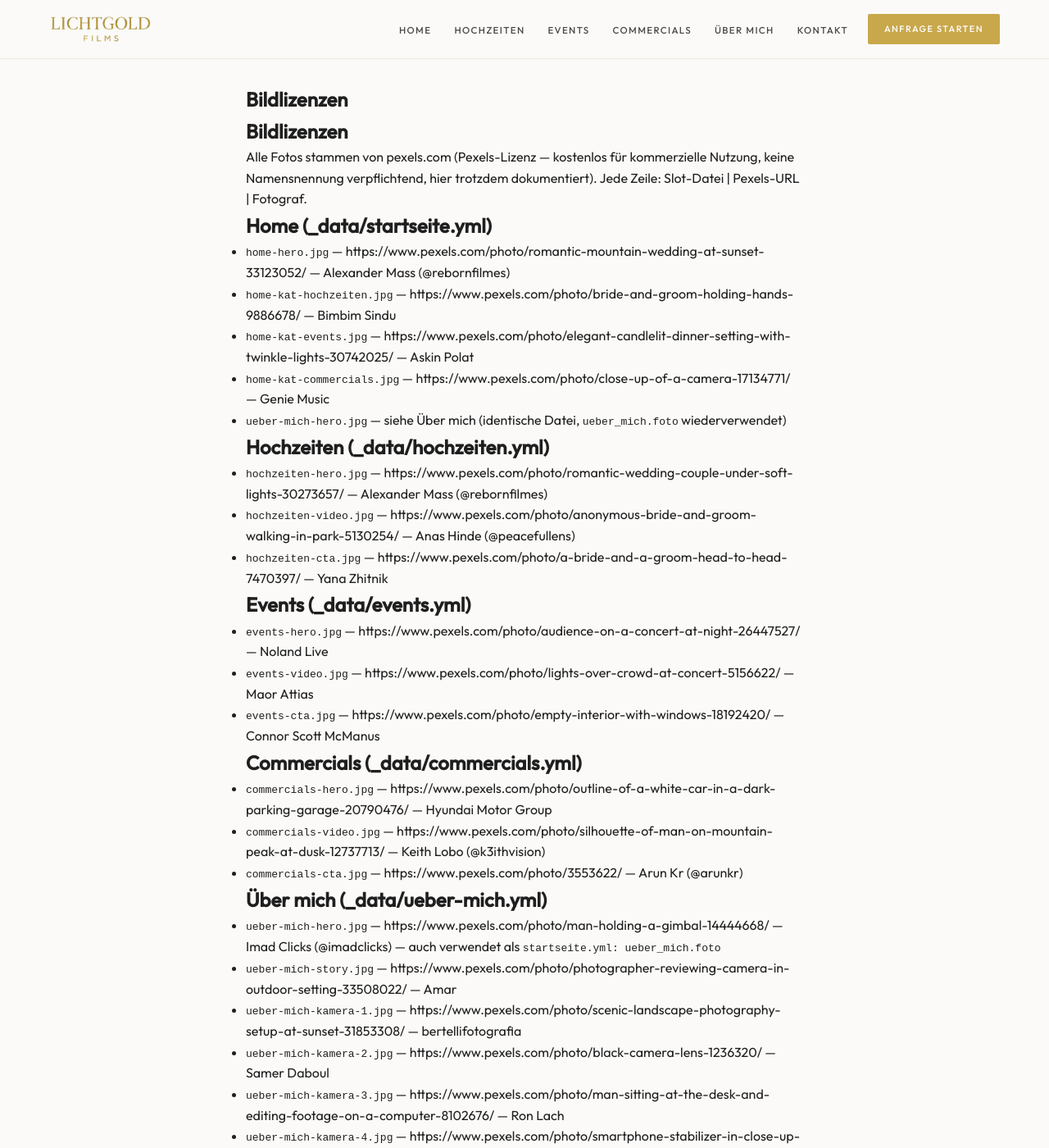
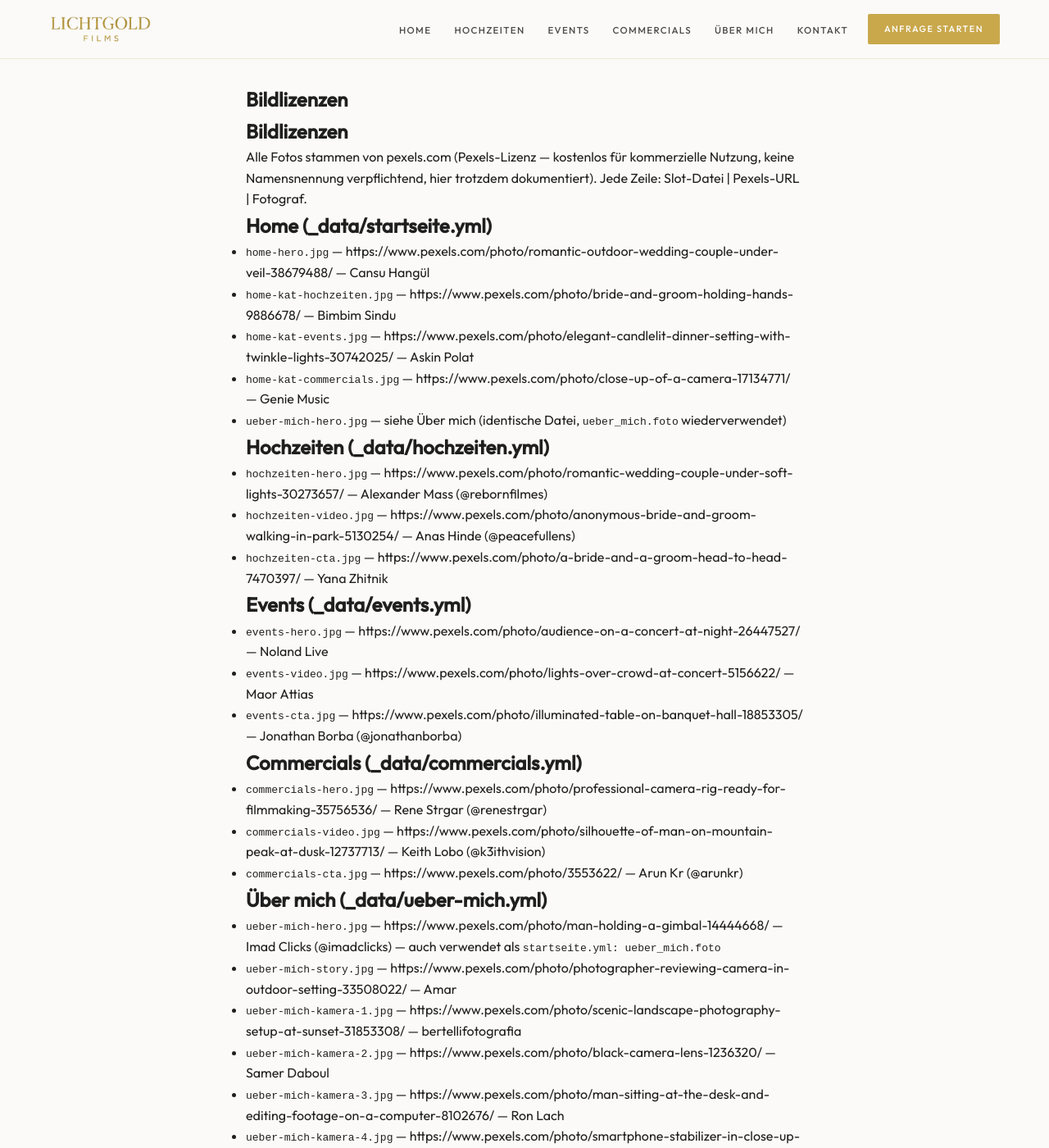
Before and after one commit to KaraMatrix/lichtgold-films, a Jekyll site: the page built from LIZENZEN.md, in a window 1280 px wide and 1400 px high. Shown: the whole window at 82% size. Built offline with Jekyll 4.4.1, drawn with Linux system fonts in a browser that asks for light colours; our own code applies the rules of GitHub Pages for plain Markdown files.

Commit message:
Drei Hero-/CTA-Motive gegen passendere Stockfotos getauscht
Co-Authored-By: Claude Fable 5 <noreply@anthropic.com>

```diff
--- a/LIZENZEN.md
+++ b/LIZENZEN.md
@@ -4,7 +4,7 @@ Alle Fotos stammen von [pexels.com](https://www.pexels.com) (Pexels-Lizenz — k
 Nutzung, keine Namensnennung verpflichtend, hier trotzdem dokumentiert). Jede Zeile: Slot-Datei | Pexels-URL | Fotograf.
 
 ## Home (_data/startseite.yml)
-- `home-hero.jpg` — https://www.pexels.com/photo/romantic-mountain-wedding-at-sunset-33123052/ — Alexander Mass (@rebornfilmes)
+- `home-hero.jpg` — https://www.pexels.com/photo/romantic-outdoor-wedding-couple-under-veil-38679488/ — Cansu Hangül
 - `home-kat-hochzeiten.jpg` — https://www.pexels.com/photo/bride-and-groom-holding-hands-9886678/ — Bimbim Sindu
 - `home-kat-events.jpg` — https://www.pexels.com/photo/elegant-candlelit-dinner-setting-with-twinkle-lights-30742025/ — Askin Polat
 - `home-kat-commercials.jpg` — https://www.pexels.com/photo/close-up-of-a-camera-17134771/ — Genie Music
@@ -18,10 +18,10 @@ Nutzung, keine Namensnennung verpflichtend, hier trotzdem dokumentiert). Jede Ze
 ## Events (_data/events.yml)
 - `events-hero.jpg` — https://www.pexels.com/photo/audience-on-a-concert-at-night-26447527/ — Noland Live
 - `events-video.jpg` — https://www.pexels.com/photo/lights-over-crowd-at-concert-5156622/ — Maor Attias
-- `events-cta.jpg` — https://www.pexels.com/photo/empty-interior-with-windows-18192420/ — Connor Scott McManus
+- `events-cta.jpg` — https://www.pexels.com/photo/illuminated-table-on-banquet-hall-18853305/ — Jonathan Borba (@jonathanborba)
 
 ## Commercials (_data/commercials.yml)
-- `commercials-hero.jpg` — https://www.pexels.com/photo/outline-of-a-white-car-in-a-dark-parking-garage-20790476/ — Hyundai Motor Group
+- `commercials-hero.jpg` — https://www.pexels.com/photo/professional-camera-rig-ready-for-filmmaking-35756536/ — Rene Strgar (@renestrgar)
 - `commercials-video.jpg` — https://www.pexels.com/photo/silhouette-of-man-on-mountain-peak-at-dusk-12737713/ — Keith Lobo (@k3ithvision)
 - `commercials-cta.jpg` — https://www.pexels.com/photo/3553622/ — Arun Kr (@arunkr)
 
```
Also changed, not shown: assets/style.css (+9 -15 lines), assets/uploads/commercials-hero.jpg, assets/uploads/events-cta.jpg, assets/uploads/home-hero.jpg.
